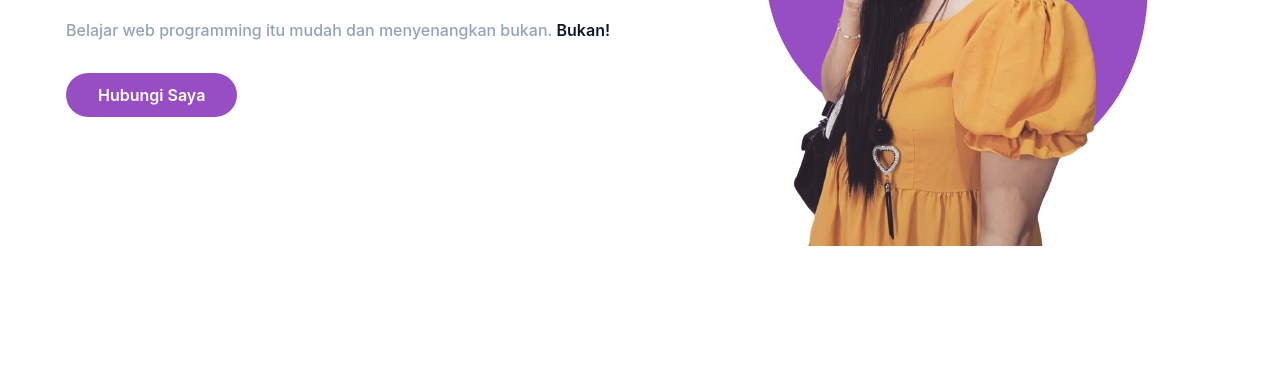
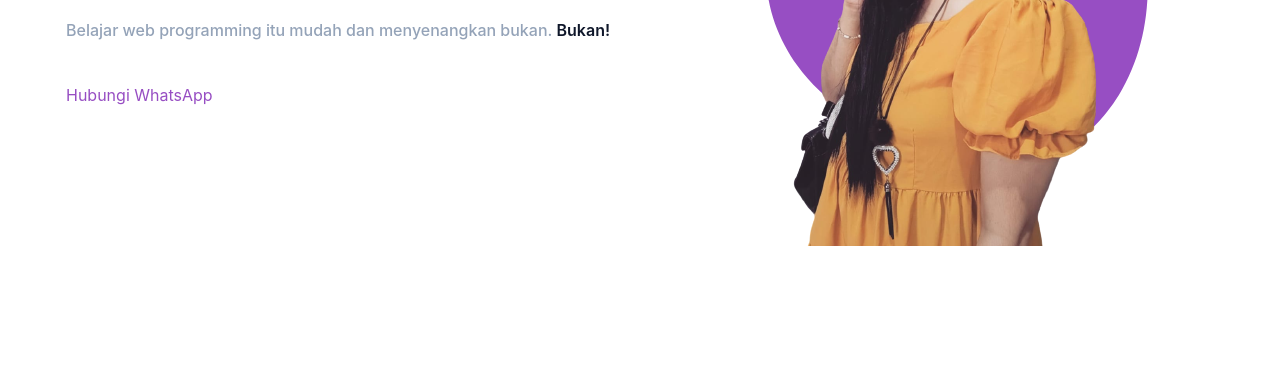
Before and after one commit to henrasimanjuntak0808/henra088, a website: page index.html in a window 1280 px wide. Shown: the part 398-785 px from the top of the page. Drawn offline with Linux system fonts and the light colour scheme.

Commit message:
Update index.html

```diff
--- a/index.html
+++ b/index.html
@@ -65,7 +65,10 @@
                     <h1 class="text-base font-semibold text-primary md:text-xl">Halo Semua👋  Saya <span class="block font-bold text-dark text-4xl mt-1 lg:text-5xl">Henra Simanjuntak </span></h1>
                     <h2 class="font-medium text-slate-500 text-lg mb-5 lg:text-2xl">Front end Developer & <span class="text-dark"> Desain UI & UX </span></h2>
                     <p class="font-medium text-slate-400 mb-10 leading-relaxed">Belajar web programming itu mudah dan menyenangkan bukan. <span class="text-dark font-semibold">Bukan! </span></p>
-                    <a href="https://wa.me/6282168012984" target="_blank" class="text-base font-semibold text-white bg-primary py-3 px-8 rounded-full hover:shadow-lg hover:opacity-80 transition duration-300 ease-in-out">Hubungi Saya</a>
+
+                    <a href="https://wa.me/6282168012984" target="_blank" class="text-base text-primary">
+    Hubungi WhatsApp
+</a>
                 </div>
                     <div class="w-full self-end px-4 lg:w-1/2">
                         <div class="relative mt-10 lg:mt-0 lg:right-0">
```
